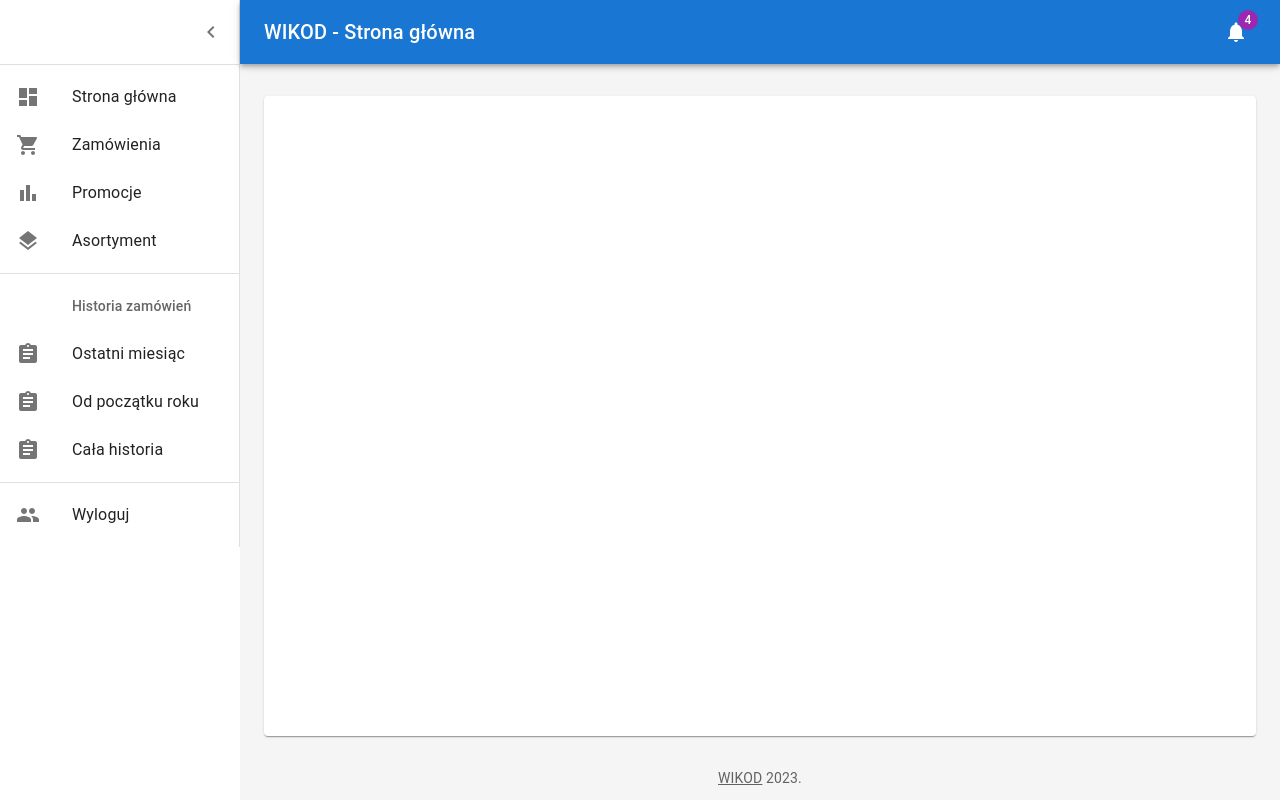
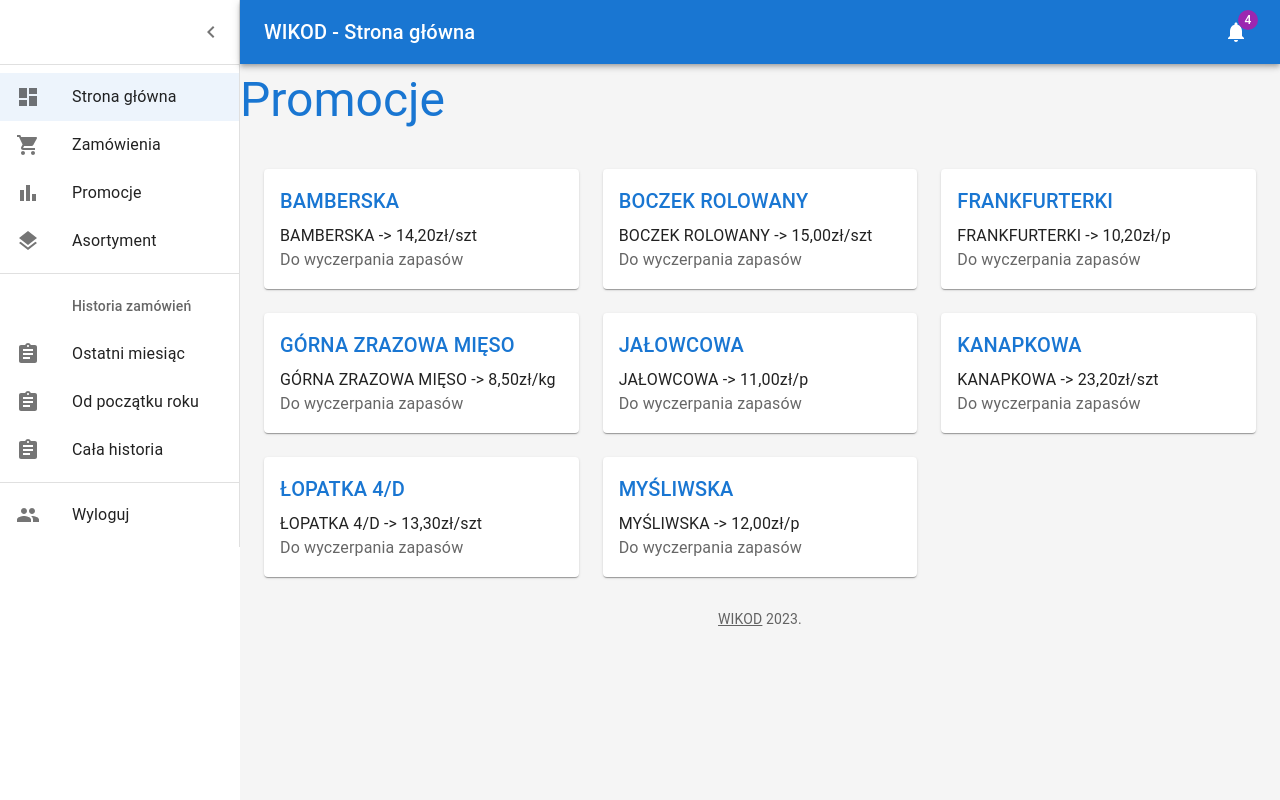
Before and after one commit to MarcinHD/WIKODwebsite, a React (Create React App) app in the folder client/: page /dashboard-discounts in a window 1280 px wide. Built offline with nearby package versions, Linux system fonts and the light colour scheme.

Commit message:
Playing around with template -part2

```diff
--- /dev/null
+++ b/client/src/Hooks/FindPath.js
@@ -0,0 +1,11 @@
+import { useEffect, useState } from "react";
+import { useLocation } from "react-router-dom";
+
+export const useFindPath = () => {
+    const location = useLocation();
+    const [currentPath, setCurrentPath] = useState();
+    useEffect(() => {
+        setCurrentPath(location.pathname);
+    }, [location]);
+    return currentPath;
+};
--- a/client/src/Layout/MenuList.js
+++ b/client/src/Layout/MenuList.js
@@ -10,74 +10,88 @@ import BarChartIcon from '@mui/icons-material/BarChart';
 import LayersIcon from '@mui/icons-material/Layers';
 import AssignmentIcon from '@mui/icons-material/Assignment';
 import { List, Divider } from '@mui/material';
+import { useFindPath } from '../Hooks/FindPath';
 
 function MenuList(){
+  const [selectedIndex, setSelectedIndex] = React.useState(0);
+  const path = useFindPath();
+
+  React.useEffect(() => {
+    if(path=="/dashboard"){
+    setSelectedIndex(0);
+  };
+  });
+
+
     return(
         <List component="nav">
-        {mainListItems}
-        <Divider sx={{ my: 1 }} />
-        {secondaryListItems}
-        <Divider sx={{ my: 1 }} />
-        {logout}
-      </List>
-    );
-}
-export default MenuList;
 
-const mainListItems = (
             <React.Fragment>
-      <ListItemButton href="/dashboard">
+              <ListItemButton
+              href="/dashboard"
+              selected={selectedIndex === 0}>
                 <ListItemIcon>
                   <DashboardIcon />
                 </ListItemIcon>
                 <ListItemText primary="Strona główna" />
               </ListItemButton>
-      <ListItemButton href="/dashboard-orders">
+              <ListItemButton
+              href="/dashboard-orders"
+              selected={selectedIndex === 1}>
                 <ListItemIcon>
                   <ShoppingCartIcon />
                 </ListItemIcon>
                 <ListItemText primary="Zamówienia" />
               </ListItemButton>
-      <ListItemButton href="/dashboard-discounts">
+              <ListItemButton
+              href="/dashboard-discounts"
+              selected={selectedIndex === 2}>
                 <ListItemIcon>
                   <BarChartIcon />
                 </ListItemIcon>
                 <ListItemText primary="Promocje" />
               </ListItemButton>
-      <ListItemButton href="/dashboard-products">
+              <ListItemButton
+              href="/dashboard-products"
+              selected={selectedIndex === 3}>
                 <ListItemIcon>
                   <LayersIcon />
                 </ListItemIcon>
                 <ListItemText primary="Asortyment" />
               </ListItemButton>
             </React.Fragment>
-  );
-const secondaryListItems = (
+
+        <Divider sx={{ my: 1 }} />
             <React.Fragment>
               <ListSubheader component="div" inset>
                 Historia zamówień
               </ListSubheader>
-      <ListItemButton href="/dashboard-history-last-month">
+              <ListItemButton
+              href="/dashboard-history-last-month"
+              selected={selectedIndex === 4}>
                 <ListItemIcon>
                   <AssignmentIcon />
                 </ListItemIcon>
                 <ListItemText primary="Ostatni miesiąc" />
               </ListItemButton>
-      <ListItemButton href="/dashboard-history-ytd">
+              <ListItemButton
+              href="/dashboard-history-ytd"
+              selected={selectedIndex === 5}>
                 <ListItemIcon>
                   <AssignmentIcon />
                 </ListItemIcon>
                 <ListItemText primary="Od początku roku" />
               </ListItemButton>
-      <ListItemButton href="/dashboard-history-all">
+              <ListItemButton
+              href="/dashboard-history-all"
+              selected={selectedIndex === 6}>
                 <ListItemIcon>
                   <AssignmentIcon />
                 </ListItemIcon>
                 <ListItemText primary="Cała historia" />
               </ListItemButton>
             </React.Fragment>
-  );
-const logout = (
+        <Divider sx={{ my: 1 }} />
           <React.Fragment>
             <ListItemButton href="/logout">
               <ListItemIcon>
@@ -86,4 +100,7 @@ const logout = (
               <ListItemText primary="Wyloguj" />
             </ListItemButton>
           </React.Fragment>
+      </List>
     );
+}
+export default MenuList;
--- a/client/src/Outlets/Discounts.js
+++ b/client/src/Outlets/Discounts.js
@@ -1,21 +1,54 @@
+import * as React from 'react';
 import Grid from '@mui/material/Grid';
 import Paper from '@mui/material/Paper';
+import Typography from '@mui/material/Typography';
+import Title from './Title';
 
 function Discounts(){
     return (
-        <Grid item xs={12}>
+      <React.Fragment>
+         <Typography component="h2" variant="h3" color="primary" gutterBottom>
+              Promocje
+        </Typography>
+        <Grid item xs={12} container spacing={3}>
+          {fakeData.map((row) => (
+            <Grid item xs={4} key={row.id}>
             <Paper
               sx={{
                 p: 2,
                 display: 'flex',
                 flexDirection: 'column',
-              height: '80vh',
+                height: 120,
               }}
             >
+            <Title color="secondary">{row.name}</Title>
+              <Typography color="text.primary" sx={{ flex: 1 }}>
+              {row.name + " -> " + row.newPrice + row.unit}
+              </Typography>
+              <Typography color="text.secondary" sx={{ flex: 1 }}>
+              Do wyczerpania zapasów
+              </Typography>
             </Paper>
             </Grid>
-
+            ))}
+        </Grid>
+        </React.Fragment>
     );
 }
 
+function createFakeData(id, name, unit, price, newPrice) {
+  return { id, name, unit, price, newPrice};
+}
+
+const fakeData = [
+  createFakeData(0,'BAMBERSKA','zł/szt','16,60','14,20'),
+  createFakeData(1,'BOCZEK ROLOWANY','zł/szt','17,20','15,00'),
+  createFakeData(2,'FRANKFURTERKI','zł/p','11,20','10,20'),
+  createFakeData(3,'GÓRNA ZRAZOWA MIĘSO','zł/kg','9,90','8,50'),
+  createFakeData(4,'JAŁOWCOWA','zł/p','12,50','11,00'),
+  createFakeData(5,'KANAPKOWA','zł/szt','24,60','23,20'),
+  createFakeData(6,'ŁOPATKA 4/D','zł/szt','15,90','13,30'),
+  createFakeData(7,'MYŚLIWSKA','zł/p','13,00','12,00'),
+];
+
 export default Discounts;
--- a/client/src/Outlets/Home.js
+++ b/client/src/Outlets/Home.js
@@ -1,3 +1,4 @@
+import * as React from 'react';
 import Grid from '@mui/material/Grid';
 import Paper from '@mui/material/Paper';
 import Typography from '@mui/material/Typography';
@@ -8,6 +9,7 @@ import TableCell from '@mui/material/TableCell';
 import TableHead from '@mui/material/TableHead';
 import TableRow from '@mui/material/TableRow';
 import Title from './Title';
+import { useFindPath } from '../Hooks/FindPath';
 function Home(){
   function preventDefault(event) {
     event.preventDefault();
@@ -16,11 +18,12 @@ function Home(){
   const dateDay = new Date();
   const dateMonth = new Date().getMonth;
   const dateYear = new Date().getFullYear;
+  const path = useFindPath();
 
     return (
+      <React.Fragment>
         <Grid container spacing={3}>
-
-        <Grid item xs={12} md={8} lg={9}>
+        <Grid item xs={12} md={7} lg={8}>
           <Paper
             sx={{
               p: 2,
@@ -37,7 +40,7 @@ function Home(){
           </Paper>
         </Grid>
 
-        <Grid item xs={12} md={4} lg={3}>
+        <Grid item xs={12} md={5} lg={4}>
           <Paper
             sx={{
               p: 2,
@@ -46,7 +49,7 @@ function Home(){
               height: 240,
             }}
           >
-          <Title>Dzień dobry !</Title>
+          <Title>{path}</Title>
           <Typography color="text.primary" sx={{ flex: 1 }}>
               Witamy w serwisie zamówień WIKOD.
               </Typography>
@@ -94,6 +97,7 @@ function Home(){
           </Paper>
         </Grid>
       </Grid>
+      </React.Fragment>
     );
 }
 
```
Lines whose indentation alone changed are shown as unchanged.
